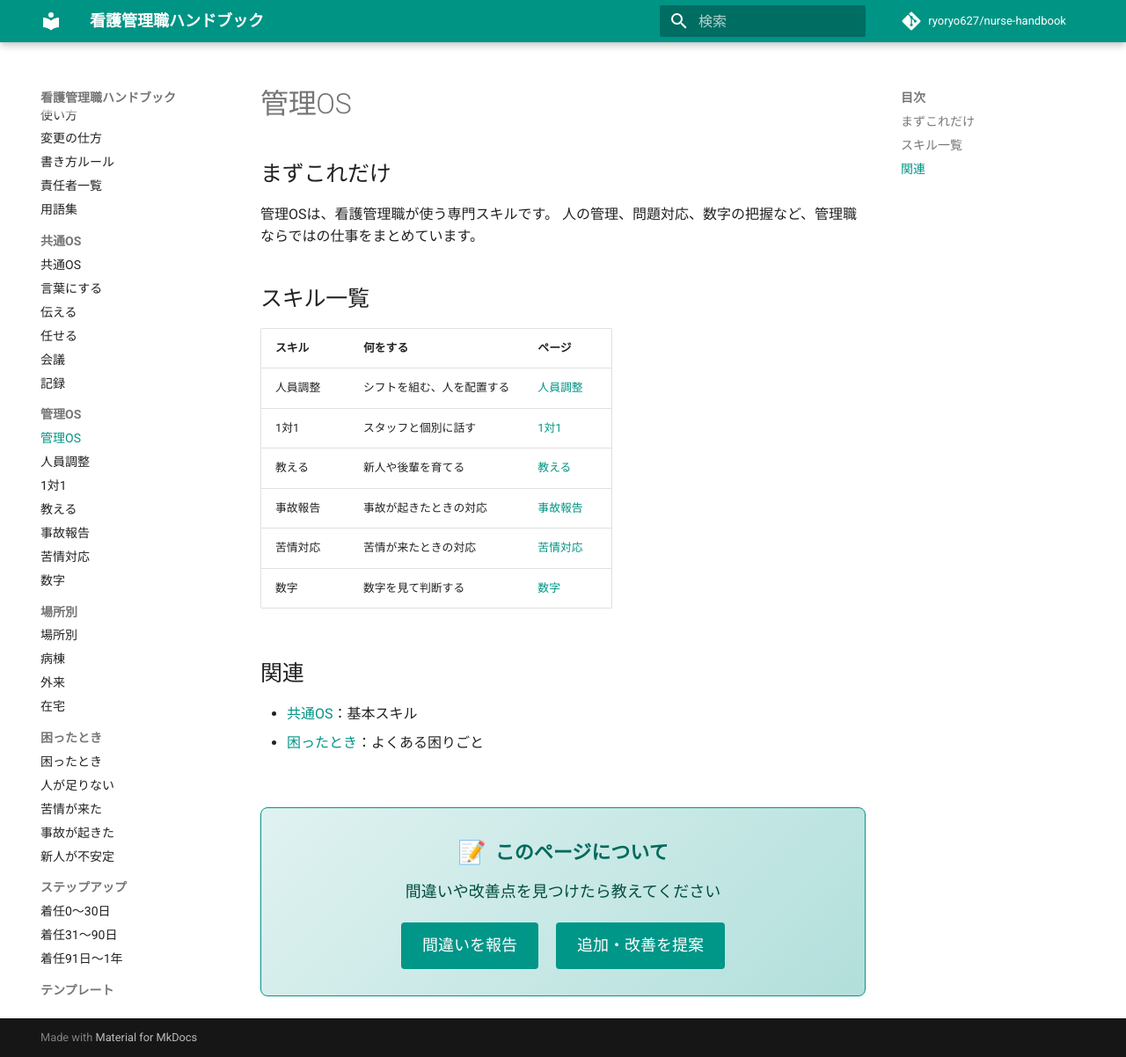
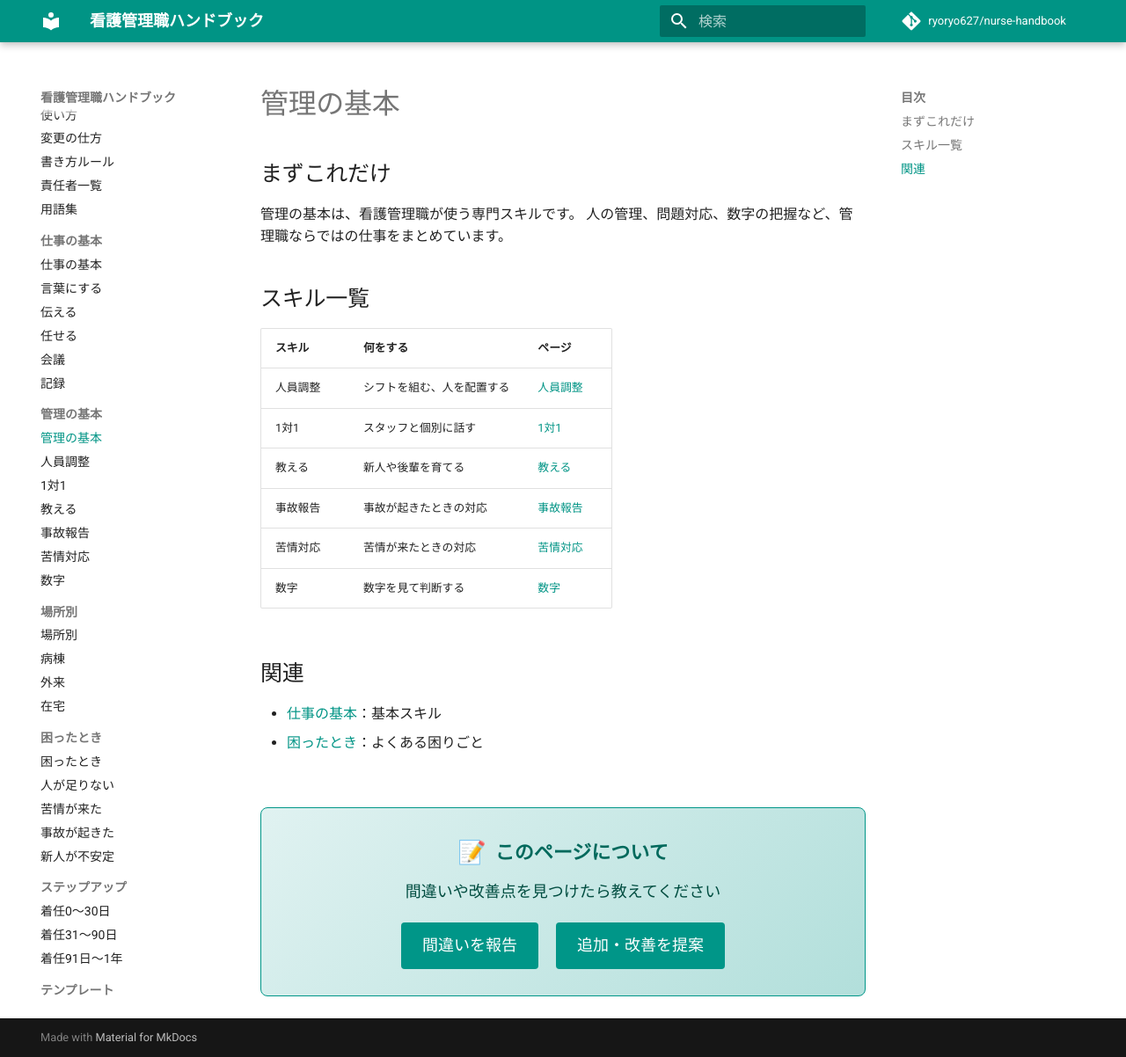
Before and after one commit to ryoryo627/nurse-handbook, an MkDocs documentation site: the page built from docs/02_management-os/index.md, in a window 1280 px wide and 1202 px high. Shown: the whole window at 88% size. Built offline with MkDocs 1.6.1 and Material for MkDocs 9.7.7, drawn with Linux system fonts in a browser that asks for light colours; comment, search, counter and statistics services are not loaded.

Commit message:
共通OS/管理OSをわかりやすい言葉に変更
- 共通OS → 仕事の基本
- 管理OS → 管理の基本

🤖 Generated with [Claude Code](https://claude.com/claude-code)

Co-Authored-By: Claude Opus 4.5 <noreply@anthropic.com>

```diff
--- a/docs/00_start/how-to-use.md
+++ b/docs/00_start/how-to-use.md
@@ -28,8 +28,8 @@ last_checked: "2025-12-23"
 ### 2. 目次から探す
 
 - 左のメニューから章を選ぶ
-- 共通OS → みんなが使うスキル
-- 管理OS → 管理職の仕事
+- 仕事の基本 → みんなが使うスキル
+- 管理の基本 → 管理職の仕事
 - 困ったとき → よくある困りごと
 
 ### 3. 読むときのコツ
--- a/docs/01_common-os/index.md
+++ b/docs/01_common-os/index.md
@@ -1,15 +1,15 @@
 ---
-title: "共通OS"
+title: "仕事の基本"
 who: "看護主任・師長"
 owner: "看護部（教育担当）"
 last_checked: "2025-12-23"
 ---
 
-# 共通OS
+# 仕事の基本
 
 ## まずこれだけ
 
-共通OSは、看護管理職が毎日使う5つの基本スキルです。
+仕事の基本は、看護管理職が毎日使う5つの基本スキルです。
 どの病棟でも、どの役職でも使います。
 
 ## 5つのスキル
@@ -30,5 +30,5 @@ last_checked: "2025-12-23"
 
 ## 関連
 
-- [管理OS](../02_management-os/index.md)：管理職の専門スキル
+- [管理の基本](../02_management-os/index.md)：管理職の専門スキル
 - [困ったとき](../10_troubles/index.md)：よくある困りごと
--- a/docs/02_management-os/index.md
+++ b/docs/02_management-os/index.md
@@ -1,15 +1,15 @@
 ---
-title: "管理OS"
+title: "管理の基本"
 who: "看護主任・師長"
 owner: "看護部（教育担当）"
 last_checked: "2025-12-23"
 ---
 
-# 管理OS
+# 管理の基本
 
 ## まずこれだけ
 
-管理OSは、看護管理職が使う専門スキルです。
+管理の基本は、看護管理職が使う専門スキルです。
 人の管理、問題対応、数字の把握など、管理職ならではの仕事をまとめています。
 
 ## スキル一覧
@@ -25,5 +25,5 @@ last_checked: "2025-12-23"
 
 ## 関連
 
-- [共通OS](../01_common-os/index.md)：基本スキル
+- [仕事の基本](../01_common-os/index.md)：基本スキル
 - [困ったとき](../10_troubles/index.md)：よくある困りごと
--- a/docs/03_by-place/index.md
+++ b/docs/03_by-place/index.md
@@ -22,9 +22,9 @@ last_checked: "2025-12-23"
 
 ## 共通すること
 
-どの場所でも使う基本スキルは[共通OS](../01_common-os/index.md)を見てください。
+どの場所でも使う基本スキルは[仕事の基本](../01_common-os/index.md)を見てください。
 
 ## 関連
 
-- [共通OS](../01_common-os/index.md)
-- [管理OS](../02_management-os/index.md)
+- [仕事の基本](../01_common-os/index.md)
+- [管理の基本](../02_management-os/index.md)
--- a/mkdocs.yml
+++ b/mkdocs.yml
@@ -52,14 +52,14 @@ nav:
     - 00_start/writing-rules.md
     - 00_start/owners.md
     - 00_start/glossary.md
-  - 共通OS:
+  - 仕事の基本:
     - 01_common-os/index.md
     - 01_common-os/language.md
     - 01_common-os/tell.md
     - 01_common-os/delegate.md
     - 01_common-os/meeting.md
     - 01_common-os/notes.md
-  - 管理OS:
+  - 管理の基本:
     - 02_management-os/index.md
     - 02_management-os/staffing.md
     - 02_management-os/one-on-one.md
```
Also changed, not shown: README.md (+2 -2 lines), docs/index.md (+1 -1 lines), .github/ISSUE_TEMPLATE/content-request.md.
